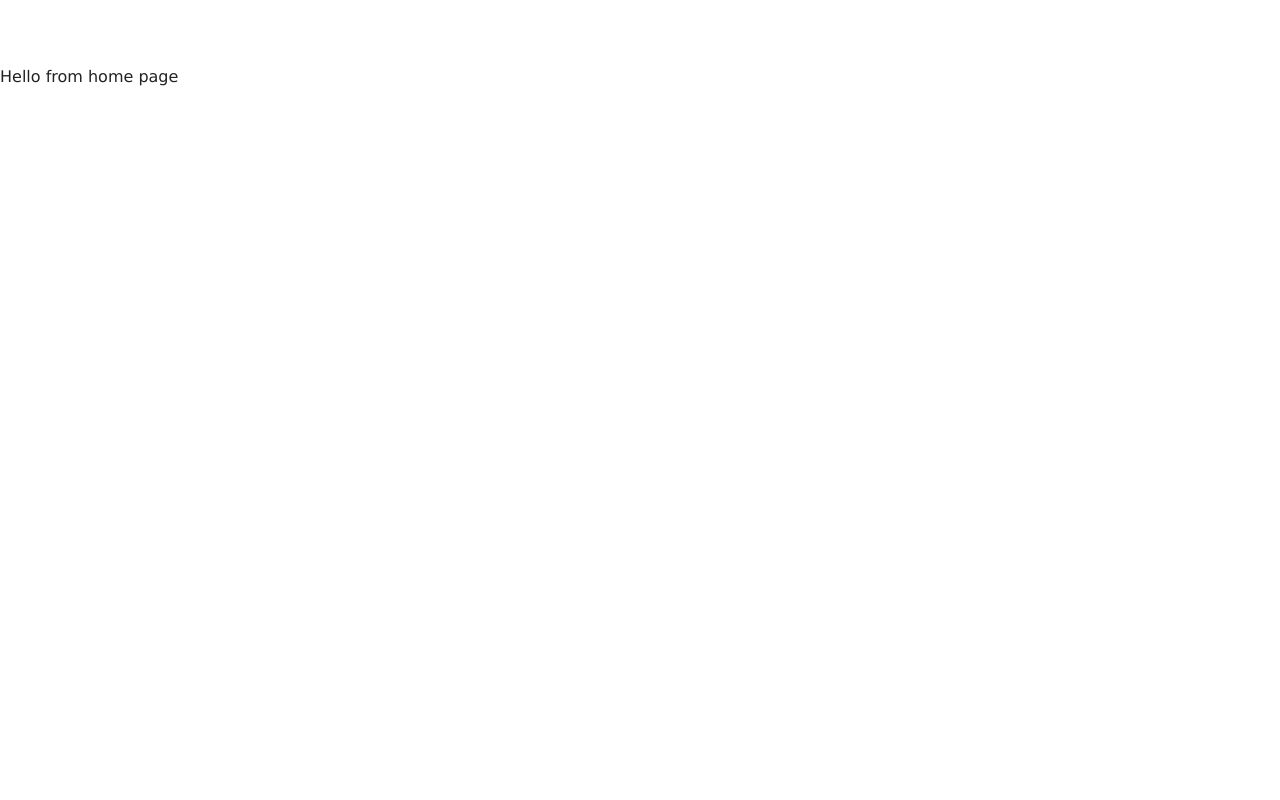
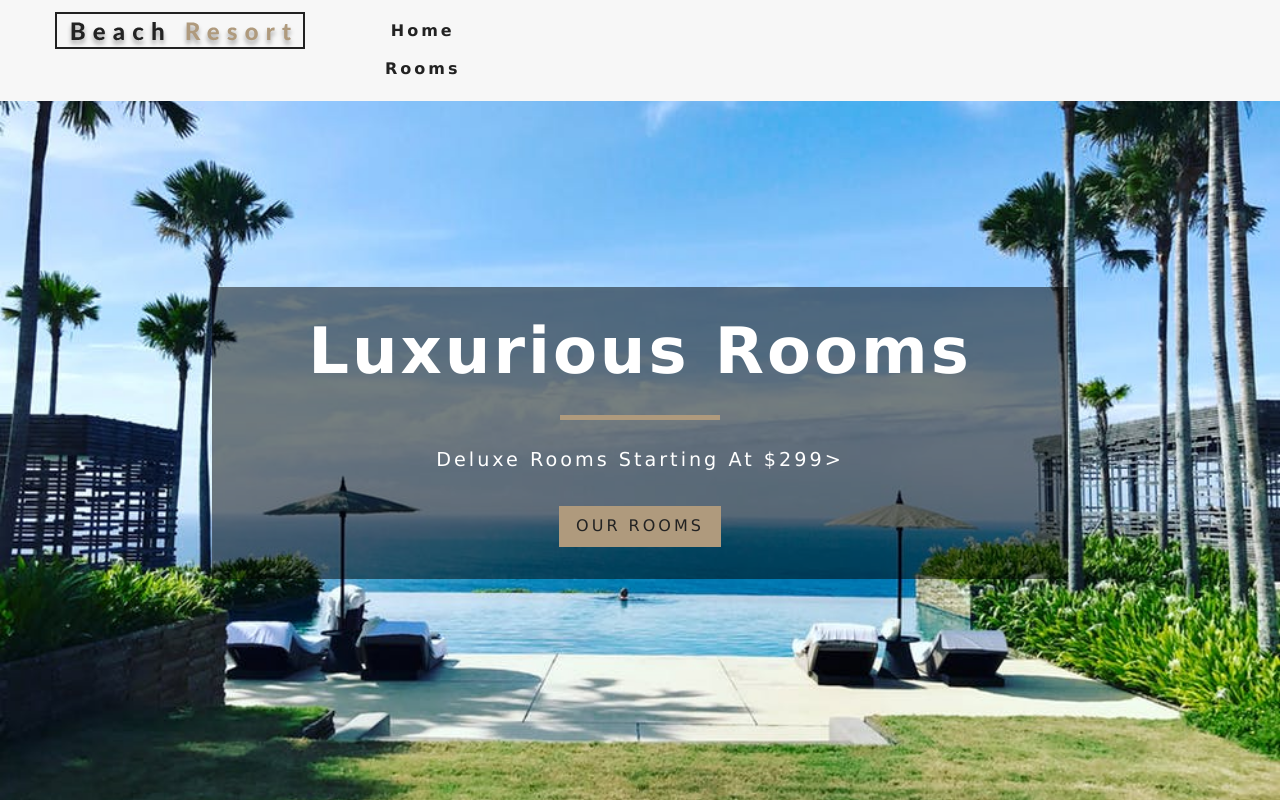
Before and after one commit to jorgediazok/resort-react, a React (Create React App) app: page / in a window 1280 px wide. Built offline with nearby package versions, Linux system fonts and the light colour scheme.

Commit message:
cambios 404

```diff
--- a/src/App.css
+++ b/src/App.css
@@ -159,13 +159,13 @@ h6 {
 .defaultHero,
 .roomsHero {
   min-height: calc(100vh - 66px);
-  background: url("./images/defaultBcg.jpeg") center/cover no-repeat;
+  background: url('./images/defaultBcg.jpeg') center/cover no-repeat;
   display: flex;
   align-items: center;
   justify-content: center;
 }
 .roomsHero {
-  background-image: url("./images/room-2.jpeg");
+  background-image: url('./images/room-2.jpeg');
   min-height: 60vh;
 }
 /* End of Hero */
--- /dev/null
+++ b/src/components/Banner.js
@@ -0,0 +1,14 @@
+import React from 'react';
+
+function Banner({ children, title, subtitle }) {
+  return (
+    <div className="banner">
+      <h1>{title}</h1>
+      <div></div>
+      <p>{subtitle}></p>
+      {children}
+    </div>
+  );
+}
+
+export default Banner;
--- /dev/null
+++ b/src/components/Hero.js
@@ -0,0 +1,11 @@
+import React from 'react';
+
+function Hero({ children, hero }) {
+  return <header className={hero}>{children}</header>;
+}
+
+Hero.defaultProps = {
+  hero: 'defaultHero'
+};
+
+export default Hero;
--- a/src/components/Navbar.js
+++ b/src/components/Navbar.js
@@ -1,8 +1,44 @@
 import React, { Component } from 'react';
+import logo from '../images/logo.svg';
+import { FaAlignRight } from 'react-icons/fa';
+import { Link } from 'react-router-dom';
 
 class Navbar extends Component {
+  state = {
+    isOpen: false
+  };
+
+  handleToggle = () => {
+    this.setState({ isOpen: !this.state.isOpen });
+  };
+
   render() {
-    return <div></div>;
+    return (
+      <nav className="navbar">
+        <div className="nav-center">
+          <div className="nav-header">
+            <Link to="/">
+              <img src={logo} alt="Beach Resort" />
+            </Link>
+            <button
+              type="button"
+              className="nav-btn"
+              onClick={this.handleToggle}
+            >
+              <FaAlignRight className="nav-icon" />
+            </button>
+          </div>
+          <ul
+            className={this.state.isOpen ? 'nav-links show-nav' : 'nav-links'}
+          >
+            <li>
+              <Link to="/">Home</Link>
+              <Link to="/rooms">Rooms</Link>
+            </li>
+          </ul>
+        </div>
+      </nav>
+    );
   }
 }
 
--- a/src/pages/Error.js
+++ b/src/pages/Error.js
@@ -1,7 +1,18 @@
 import React from 'react';
+import Hero from '../components/Hero';
+import Banner from '../components/Banner';
+import { Link } from 'react-router-dom';
 
 function Error() {
-  return <div>Hello from Error Page</div>;
+  return (
+    <Hero>
+      <Banner title="404" subtitle="page not found">
+        <Link to="/" className="btn-primary">
+          return home
+        </Link>
+      </Banner>
+    </Hero>
+  );
 }
 
 export default Error;
--- a/src/pages/Home.js
+++ b/src/pages/Home.js
@@ -1,7 +1,16 @@
 import React from 'react';
+import Hero from '../components/Hero';
+import Banner from '../components/Banner';
+import { Link } from 'react-router-dom';
 
-const Home = () => {
-  return <div>Hello from home page</div>;
-};
-
-export default Home;
+export default function Home() {
+  return (
+    <Hero>
+      <Banner title="luxurious rooms" subtitle="deluxe rooms starting at $299">
+        <Link to="/rooms" className="btn-primary">
+          our rooms
+        </Link>
+      </Banner>
+    </Hero>
+  );
+}
--- a/src/pages/Rooms.js
+++ b/src/pages/Rooms.js
@@ -1,7 +1,8 @@
 import React from 'react';
+import Hero from '../components/Hero';
 
 const Rooms = () => {
-  return <div>Hello from Rooms page</div>;
+  return <Hero hero="roomsHero" />;
 };
 
 export default Rooms;
```
